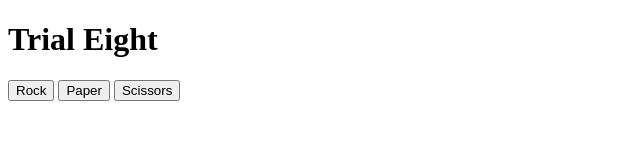
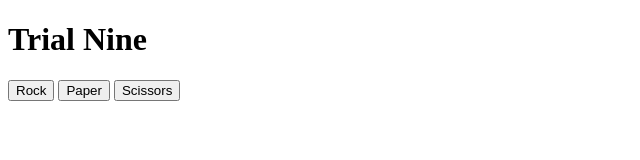
Before and after one commit to tuningfolk/js-rock-paper, a plain HTML site: page index.html in a window 1280 px wide. Shown: the full height of the page, 0-640 px from the left. Drawn offline with Linux system fonts and the light colour scheme.

Commit message:
Trial nine

```diff
--- a/index.html
+++ b/index.html
@@ -3,7 +3,7 @@
     <head>
         <meta name="viewport" content="width= device-width, initial-scale = 1.0">
         <script src="play.js"></script>
-        <h1>Trial Eight</h1>
+        <h1>Trial Nine</h1>
     </head>
     <body>
         <button onclick="check(playRound('rock'))">Rock</button>
```
